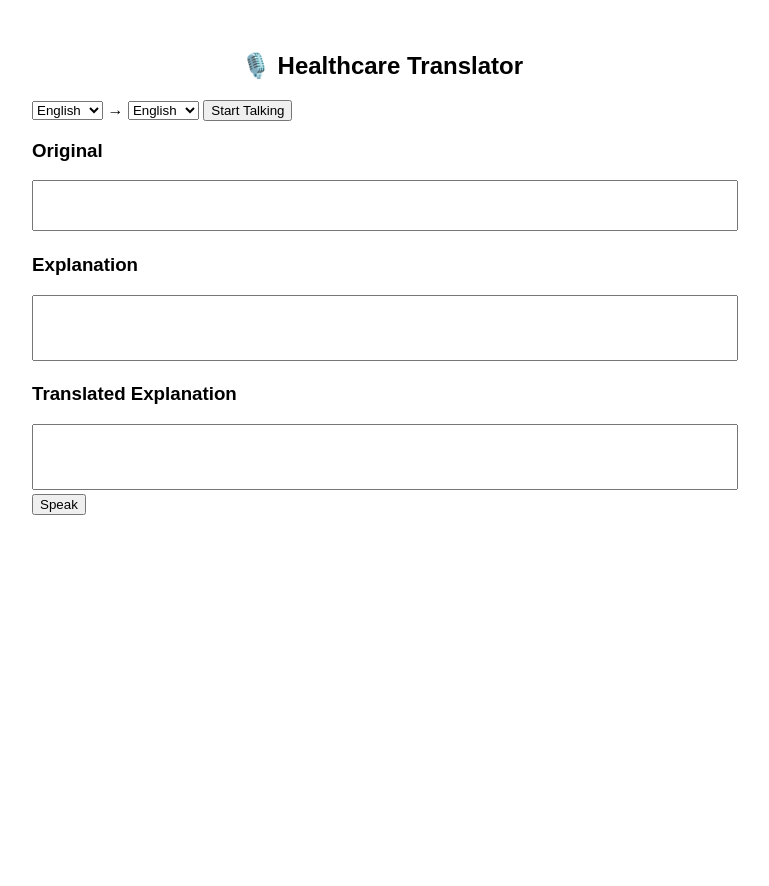
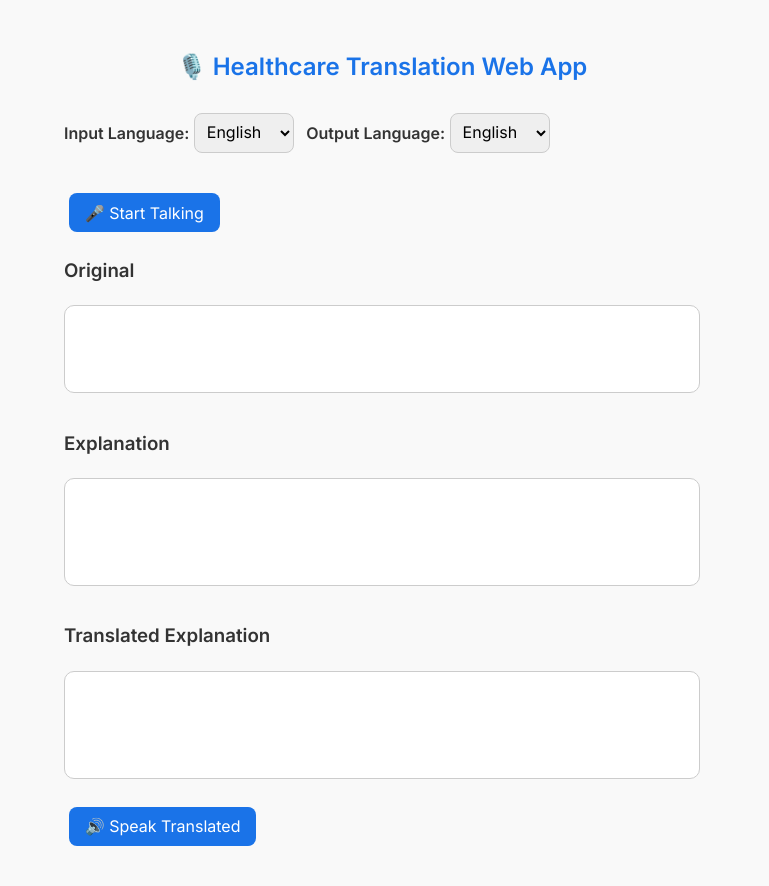
Before and after one commit to amishagarg20/healthcare-translator-api, a Flask app: page / in a window 1280 px wide. Shown: the whole page, without its empty margins (258-1027 px from the left). Before the commit the page ends 515 px from the top, so only its background shows below. Run offline with Flask 3, Linux system fonts and the light colour scheme.

Commit message:
Changes done in the code and improve the look for the page and also added one video demo and image of the page

```diff
--- a/static/app.js
+++ b/static/app.js
@@ -1,8 +1,28 @@
+let recordedAudioBlob = null;
+
 function startSpeech() {
   const recognition = new (window.SpeechRecognition || window.webkitSpeechRecognition)();
   const inputLang = document.getElementById("inputLang").value;
   const outputLang = document.getElementById("outputLang").value;
   recognition.lang = inputLang.toLowerCase().slice(0, 2);
+
+  const isSameLang = inputLang === outputLang;
+  document.getElementById("translatedBox").style.display = isSameLang ? "none" : "block";
+
+  const mediaRecorderPromise = navigator.mediaDevices.getUserMedia({ audio: true });
+
+  mediaRecorderPromise.then(stream => {
+    const mediaRecorder = new MediaRecorder(stream);
+    let audioChunks = [];
+
+    mediaRecorder.ondataavailable = event => {
+      audioChunks.push(event.data);
+    };
+
+    mediaRecorder.onstop = () => {
+      recordedAudioBlob = new Blob(audioChunks, { type: 'audio/webm' });
+      document.getElementById("playOriginalAudioBtn").style.display = "inline-block";
+    };
 
     recognition.onresult = async (event) => {
       const text = event.results[0][0].transcript;
@@ -34,18 +54,32 @@ function startSpeech() {
         document.getElementById("explanationText").value = explanation;
         document.getElementById("translatedText").value = translation;
 
-        // Show/hide translated box if needed
-        const isSameLang = inputLang === outputLang;
-        document.getElementById("translatedBox").style.display = isSameLang ? "none" : "block";
-
       } catch (error) {
-        console.error("Fetch failed:", error);
-        document.getElementById("explanationText").value = "Translation failed.";
-        document.getElementById("translatedText").value = "";
+        console.error("Fetch error:", error);
+        document.getElementById("translatedText").value = "Translation failed.";
       }
     };
 
+    mediaRecorder.start();
     recognition.start();
+
+    recognition.onend = () => {
+      mediaRecorder.stop();
+    };
+  }).catch(error => {
+    console.error("Mic access error:", error);
+    alert("Microphone access is required.");
+  });
+}
+
+function playOriginalAudio() {
+  if (recordedAudioBlob) {
+    const audioUrl = URL.createObjectURL(recordedAudioBlob);
+    const audio = new Audio(audioUrl);
+    audio.play();
+  } else {
+    alert("No original audio recorded yet.");
+  }
 }
 
 function speakTranslated() {
--- a/templates/index.html
+++ b/templates/index.html
@@ -5,26 +5,87 @@
   <meta name="viewport" content="width=device-width, initial-scale=1.0"/>
   <title>Healthcare Translator</title>
   <script defer src="/static/app.js"></script>
+  <link href="https://fonts.googleapis.com/css2?family=Inter:wght@400;600&display=swap" rel="stylesheet">
   <style>
+    * {
+      box-sizing: border-box;
+    }
+
     body {
-      font-family: Arial, sans-serif;
+      font-family: 'Inter', sans-serif;
+      background: #f9f9f9;
+      color: #333;
+      margin: 0;
+      padding: 2rem;
       max-width: 700px;
-      margin: auto;
-      padding: 2rem;
+      margin-inline: auto;
     }
+
+    h2 {
+      text-align: center;
+      color: #1a73e8;
+      margin-bottom: 2rem;
+    }
+
+    select, textarea, button {
+      font-family: inherit;
+      font-size: 1rem;
+    }
+
     textarea {
       width: 100%;
       resize: none;
+      padding: 0.8rem;
+      border: 1px solid #ccc;
+      border-radius: 10px;
+      margin-top: 0.3rem;
+      margin-bottom: 1rem;
+      background: #fff;
     }
-    h2 {
-      text-align: center;
+
+    select {
+      padding: 0.5rem;
+      margin: 0 0.5rem 1rem 0;
+      border-radius: 8px;
+      border: 1px solid #ccc;
+    }
+
+    button {
+      background-color: #1a73e8;
+      color: white;
+      border: none;
+      padding: 0.6rem 1rem;
+      margin: 0.5rem 0.3rem;
+      border-radius: 8px;
+      cursor: pointer;
+      transition: background-color 0.3s;
+    }
+
+    button:hover {
+      background-color: #155ec1;
+    }
+
+    #translatedBox {
+      margin-top: 1rem;
+    }
+
+    @media screen and (max-width: 600px) {
+      body {
+        padding: 1rem;
+      }
+
+      select {
+        display: block;
+        margin-bottom: 1rem;
+      }
     }
   </style>
 </head>
 <body>
-  <h2>🎙️ Healthcare Translator</h2>
+  <h2>🎙️ Healthcare Translation Web App</h2>
 
   <div style="margin-bottom: 1rem;">
+    <label for="inputLang"><strong>Input Language:</strong></label>
     <select id="inputLang">
       <option value="English">English</option>
       <option value="Hindi">Hindi</option>
@@ -34,7 +95,8 @@
       <option value="Chinese">Chinese</option>
       <option value="Arabic">Arabic</option>
     </select>
-    <span>→</span>
+
+    <label for="outputLang"><strong>Output Language:</strong></label>
     <select id="outputLang">
       <option value="English">English</option>
       <option value="Hindi">Hindi</option>
@@ -44,7 +106,11 @@
       <option value="Chinese">Chinese</option>
       <option value="Arabic">Arabic</option>
     </select>
-    <button onclick="startSpeech()">Start Talking</button>
+  </div>
+
+  <div>
+    <button onclick="startSpeech()">🎤 Start Talking</button>
+    <button id="playOriginalAudioBtn" onclick="playOriginalAudio()" style="display:none;">🔊 Play Original Audio</button>
   </div>
 
   <h3>Original</h3>
@@ -56,7 +122,7 @@
   <div id="translatedBox">
     <h3>Translated Explanation</h3>
     <textarea id="translatedText" rows="4" readonly></textarea>
-    <button onclick="speakTranslated()"> Speak</button>
+    <button onclick="speakTranslated()">🔊 Speak Translated</button>
   </div>
 </body>
 </html>
```
Also changed, not shown: Healthcare translator.png (added), 1 other file. Lines whose indentation alone changed are shown as unchanged.
